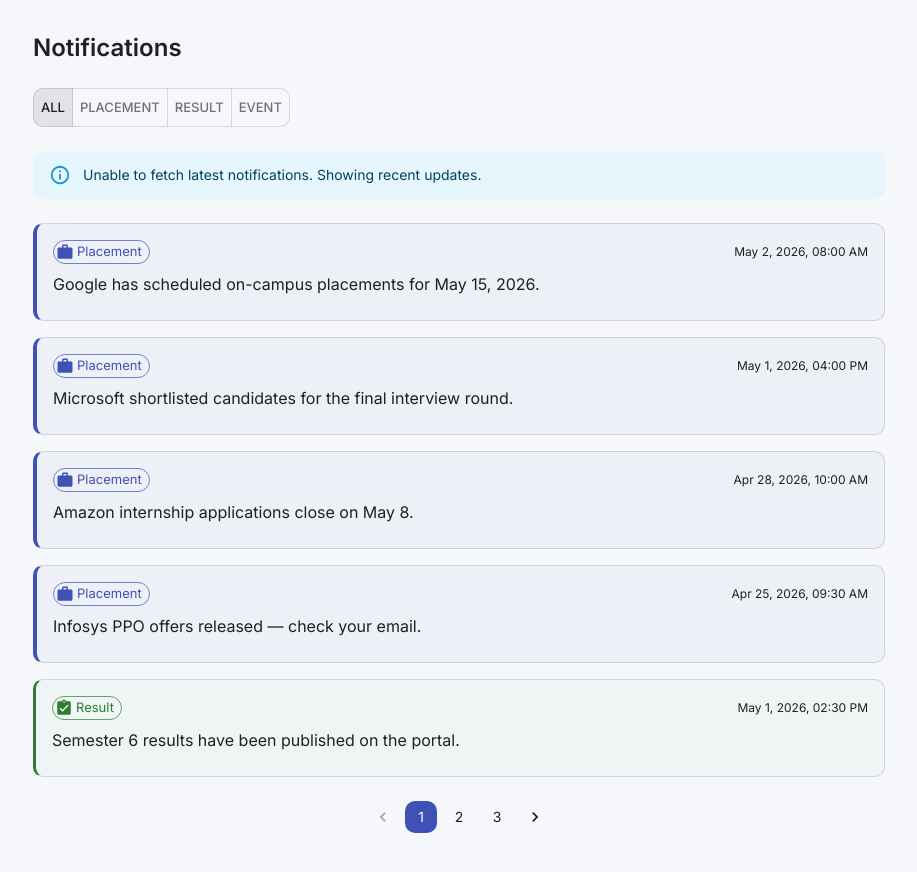
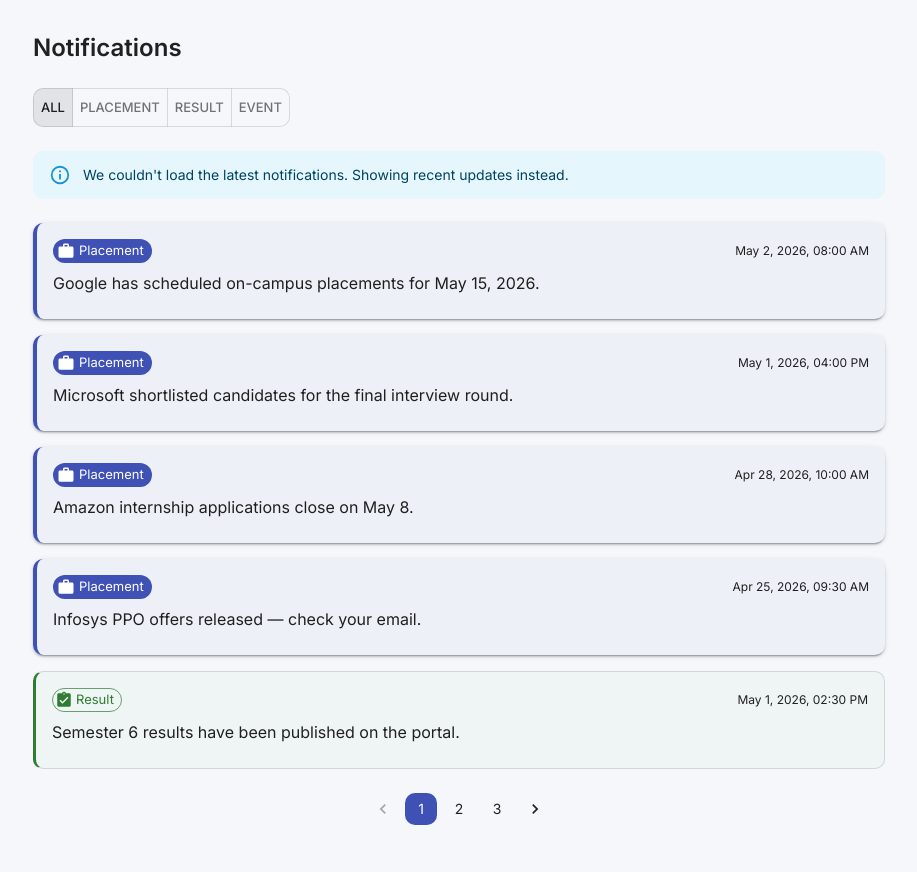
Before and after one commit to Satyawart/RA2311003050136, a React (Vite) app in the folder notification_app_fe/: page / in a window 1280 px wide. Shown: the top 872 px of the page, without its empty margins (181-1098 px from the left). Built offline with nearby package versions, Linux system fonts and the light colour scheme; no server answers.

Commit message:
feat: implement notification page with filtering, pagination, and service layer integration

```diff
--- a/notification_app_fe/src/components/NotificationCard.tsx
+++ b/notification_app_fe/src/components/NotificationCard.tsx
@@ -39,15 +39,28 @@
     borderLeft: "4px solid",
     borderLeftColor: "primary.main",
     bgcolor: "rgba(63, 81, 181, 0.04)",
+    boxShadow: 2,
+    "&:hover": {
+      boxShadow: 6,
+      transform: "translateY(-3px)",
+    },
   },
   result: {
     borderLeft: "3px solid",
     borderLeftColor: "success.main",
     bgcolor: "rgba(76, 175, 80, 0.03)",
+    "&:hover": {
+      boxShadow: 3,
+      transform: "translateY(-2px)",
+    },
   },
   event: {
     borderLeft: "2px solid",
     borderLeftColor: "divider",
+    "&:hover": {
+      boxShadow: 2,
+      transform: "translateY(-1px)",
+    },
   },
 };
 
@@ -61,13 +74,9 @@
 
   return (
     <Card
-      variant="outlined"
+      variant={notification.type === "placement" ? "elevation" : "outlined"}
       sx={{
-        transition: "box-shadow 0.2s, transform 0.15s",
-        "&:hover": {
-          boxShadow: 4,
-          transform: "translateY(-2px)",
-        },
+        transition: "box-shadow 0.2s ease, transform 0.15s ease",
         ...prioritySx,
       }}
     >
@@ -85,7 +94,7 @@
             label={config.label}
             color={config.color}
             size="small"
-            variant="outlined"
+            variant={notification.type === "placement" ? "filled" : "outlined"}
           />
           <Typography variant="caption" color="text.secondary">
             {formatTimestamp(notification.timestamp)}
--- a/notification_app_fe/src/hooks/useNotifications.ts
+++ b/notification_app_fe/src/hooks/useNotifications.ts
@@ -12,6 +12,7 @@
   loading: boolean;
   error: string | null;
   usingFallback: boolean;
+  filteredCount: number;
   filter: NotificationFilter;
   setFilter: (f: NotificationFilter) => void;
   page: number;
@@ -40,7 +41,8 @@
         if (cancelled) return;
 
         if (fetchedNotifications.length === 0) {
-          logger.warn("Empty response from API, falling back to mock data", {
+          logger.warn("Using fallback mock data", {
+            reason: "empty API response",
             mockCount: MOCK_NOTIFICATIONS.length,
           });
           setUsingFallback(true);
@@ -54,9 +56,9 @@
       } catch (err) {
         if (cancelled) return;
 
-        const reason = err instanceof Error ? err.message : "Unknown error";
-        logger.error("Fetch failed, activating mock fallback", {
-          error: reason,
+        const failureReason = err instanceof Error ? err.message : "Unknown error";
+        logger.error("Using fallback mock data", {
+          reason: failureReason,
           mockCount: MOCK_NOTIFICATIONS.length,
         });
 
@@ -106,13 +108,17 @@
     setPage(1);
   }, [filter]);
 
-  const goToPage = useCallback((p: number) => setPage(p), []);
+  const goToPage = useCallback((p: number) => {
+    logger.info("Page changed", { to: p });
+    setPage(p);
+  }, []);
 
   return {
     notifications: pageItems,
     loading,
     error,
     usingFallback,
+    filteredCount: filtered.length,
     filter,
     setFilter: handleFilterChange,
     page: safePage,
--- a/notification_app_fe/src/pages/NotificationsPage.tsx
+++ b/notification_app_fe/src/pages/NotificationsPage.tsx
@@ -1,3 +1,4 @@
+import { useEffect, useRef } from "react";
 import {
   Container,
   Typography,
@@ -26,6 +27,7 @@
     loading,
     error,
     usingFallback,
+    filteredCount,
     filter,
     setFilter,
     page,
@@ -33,7 +35,18 @@
     goToPage,
   } = useNotifications();
 
+  const isInitialRender = useRef(true);
+
+  useEffect(() => {
+    if (isInitialRender.current) {
+      isInitialRender.current = false;
+      return;
+    }
+    window.scrollTo({ top: 0, behavior: "smooth" });
+  }, [filter]);
+
   const hasNotifications = notifications.length > 0;
+  const isFilterEmpty = !loading && filteredCount === 0 && filter !== "all";
 
   return (
     <Container maxWidth="md" sx={{ mt: 4, mb: 6 }}>
@@ -65,17 +78,24 @@
 
         {!loading && usingFallback && hasNotifications && (
           <Alert severity="info">
-            Unable to fetch latest notifications. Showing recent updates.
+            We couldn't load the latest notifications. Showing recent updates
+            instead.
           </Alert>
         )}
 
-        {!loading && error && !hasNotifications && (
+        {!loading && error && !hasNotifications && !isFilterEmpty && (
           <Alert severity="error">
             Something went wrong. Please try again later.
           </Alert>
         )}
 
-        {!loading && !hasNotifications && !error && (
+        {!loading && isFilterEmpty && (
+          <Typography color="text.secondary" sx={{ py: 4, textAlign: "center" }}>
+            No notifications found for this filter.
+          </Typography>
+        )}
+
+        {!loading && !hasNotifications && !isFilterEmpty && !error && (
           <Typography color="text.secondary" sx={{ py: 4, textAlign: "center" }}>
             No notifications available.
           </Typography>
--- a/notification_app_fe/src/services/notificationService.ts
+++ b/notification_app_fe/src/services/notificationService.ts
@@ -15,7 +15,7 @@
 }
 
 export async function fetchNotifications(): Promise<Notification[]> {
-  logger.info("Fetching notifications", { url: NOTIFICATIONS_URL });
+  logger.info("Notifications fetch started", { url: NOTIFICATIONS_URL });
 
   let response: Response;
 
@@ -23,7 +23,7 @@
     response = await fetch(NOTIFICATIONS_URL);
   } catch (err) {
     const networkError = "Network error — unable to reach the notification server.";
-    logger.error(networkError, {
+    logger.error("Notifications fetch failed", {
       url: NOTIFICATIONS_URL,
       reason: err instanceof Error ? err.message : "unknown",
     });
@@ -32,7 +32,7 @@
 
   if (!response.ok) {
     const statusMsg = `Server responded with ${response.status} ${response.statusText}`;
-    logger.error("Notification fetch failed", {
+    logger.error("Notifications fetch failed", {
       status: response.status,
       statusText: response.statusText,
     });
@@ -42,7 +42,7 @@
   const body: unknown = await response.json();
   const rawList: RawNotification[] = Array.isArray(body) ? body : [];
 
-  logger.info("Notifications fetched successfully", {
+  logger.info("Notifications fetch succeeded", {
     count: rawList.length,
     hadValidBody: Array.isArray(body),
   });
```
